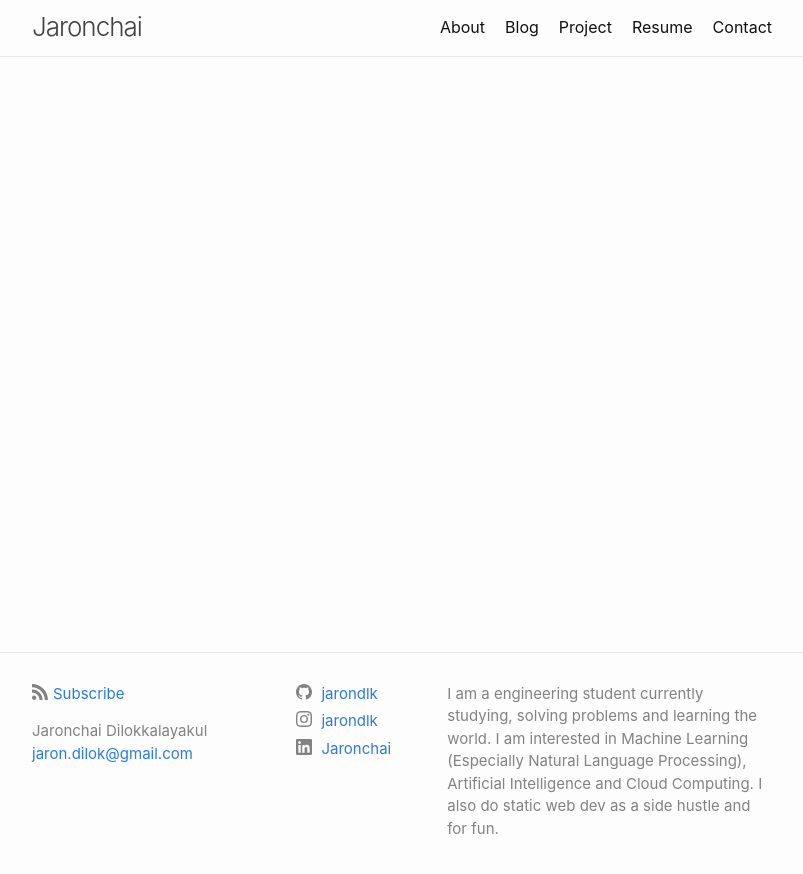
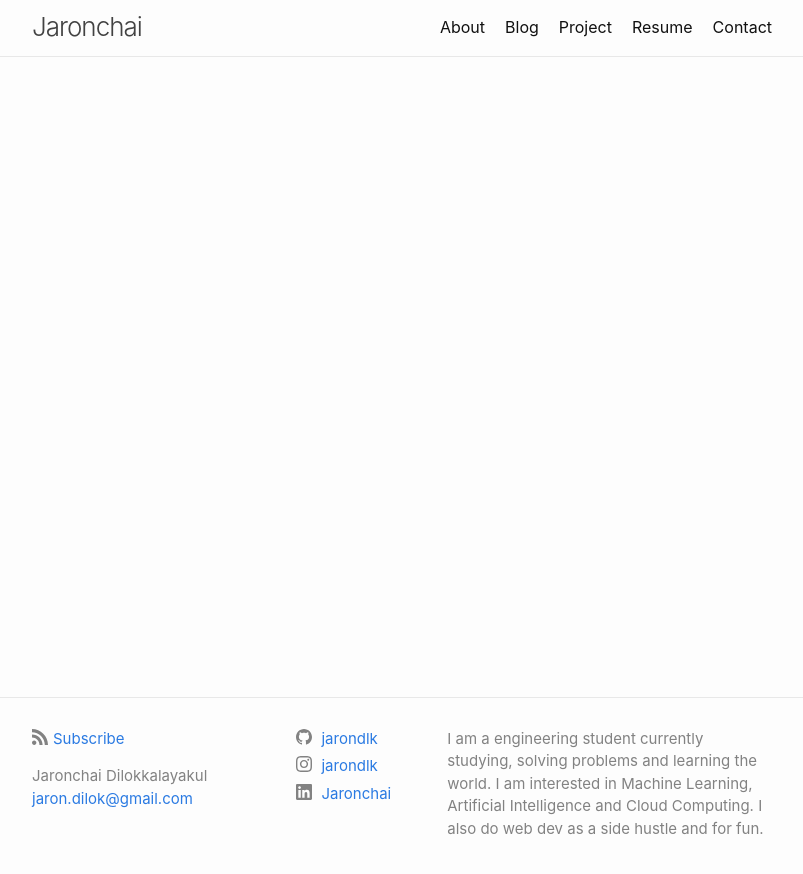
Before and after one commit to jarondlk/jaronchai-blog, a Jekyll site: the page built from index.markdown, in a window 1280 px wide. Shown: the top 874 px of the page, without its empty margins (238-1041 px from the left). Built offline with Jekyll 4.4.1, drawn with Linux system fonts in a browser that asks for light colours.

Commit message:
Update description

```diff
--- a/_config.yml
+++ b/_config.yml
@@ -22,9 +22,9 @@ title: Jaronchai
 email: jaron.dilok@gmail.com
 description: >- # this means to ignore newlines until "baseurl:"
   I am a engineering student currently studying,
-  solving problems and learning the world. I am interested in Machine Learning
-  (Especially Natural Language Processing), Artificial Intelligence and Cloud
-  Computing. I also do static web dev as a side hustle and for fun.
+  solving problems and learning the world. I am interested in Machine Learning,
+  Artificial Intelligence and Cloud Computing. I also do web dev as a side
+  hustle and for fun.
 baseurl: "/jaronchai-blog" # the subpath of your site, e.g. /blog
 url: "https://jarondlk.github.io/jaronchai-blog/" # the base hostname & protocol for your site, e.g. http://example.com
 # twitter_username: jekyllrb
```
